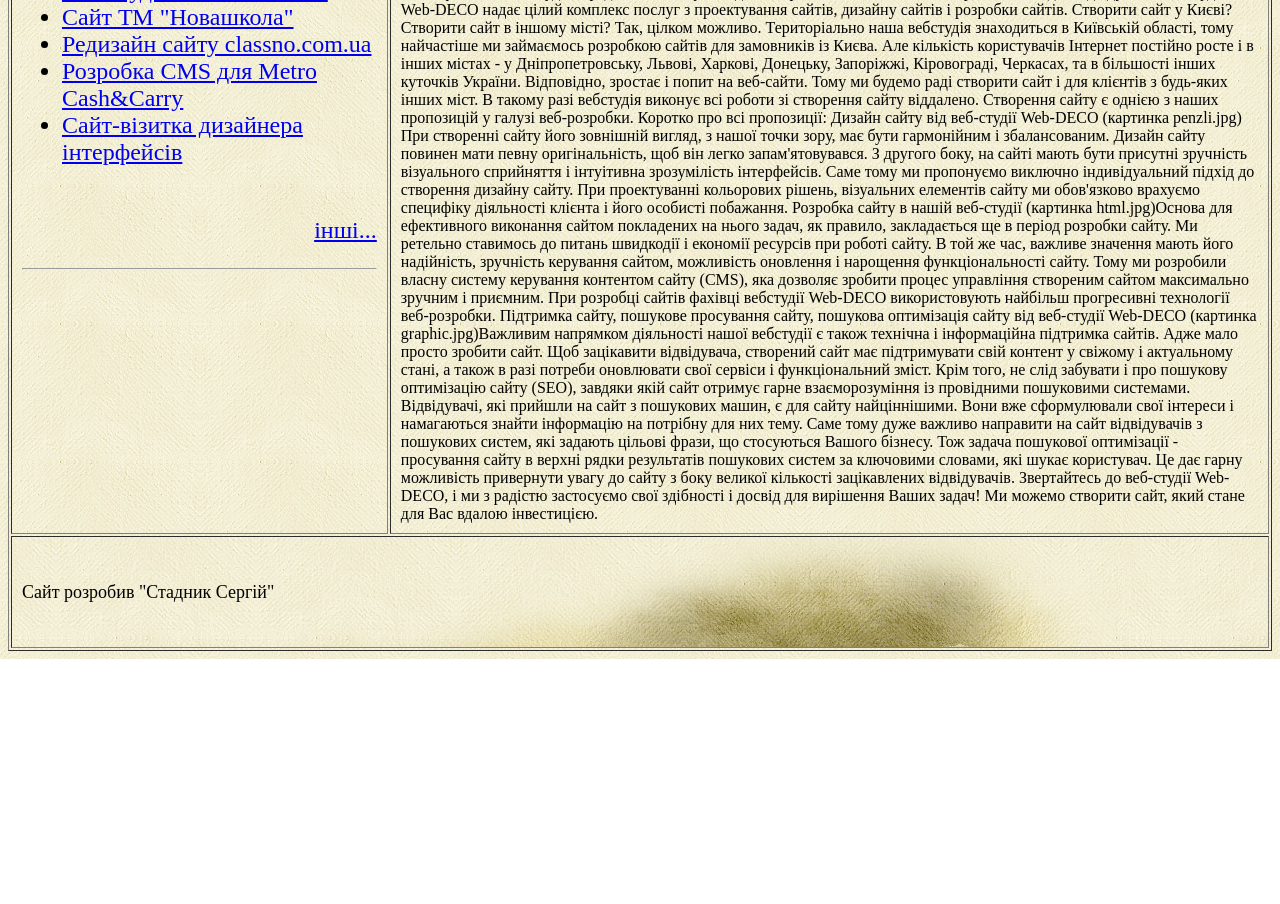
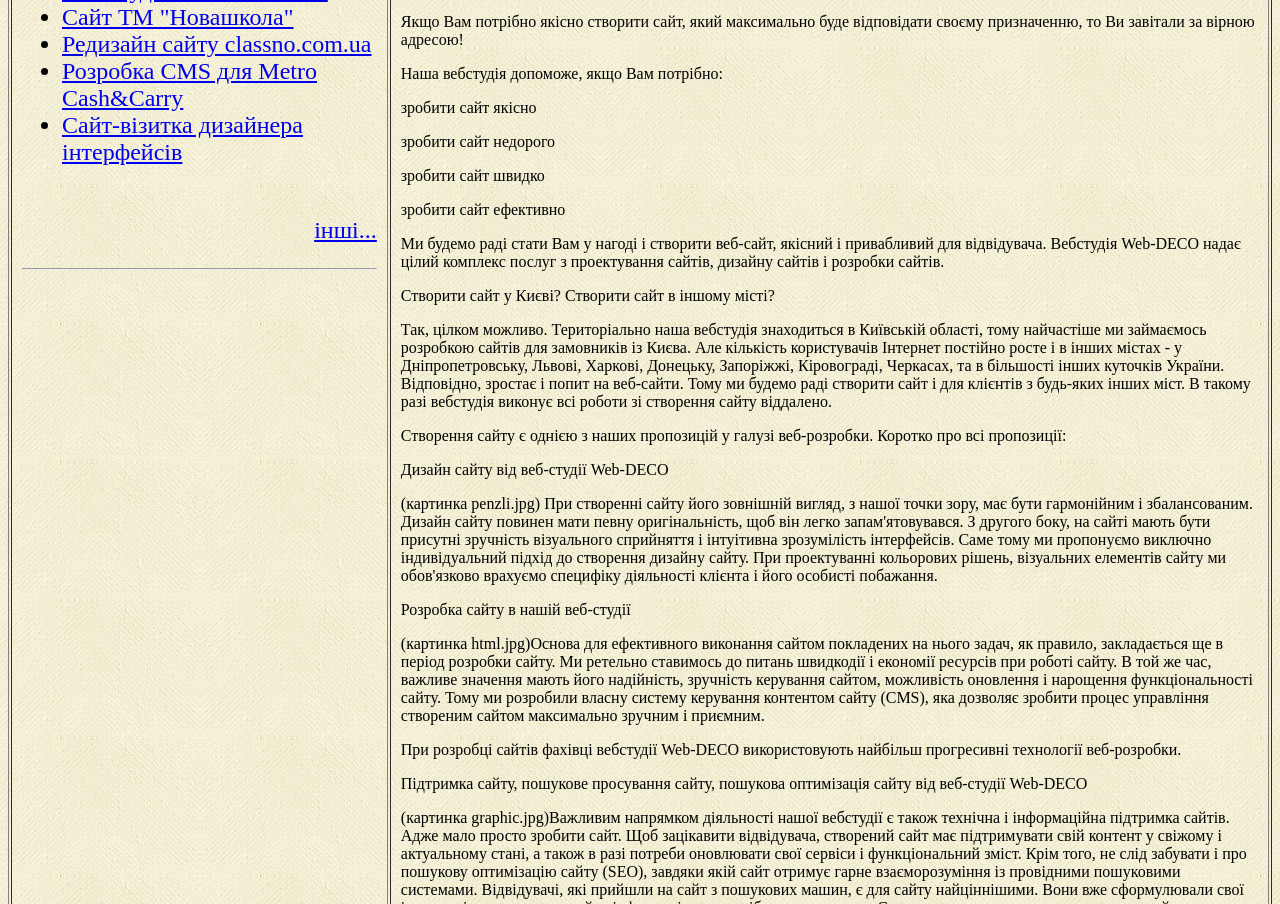
Before and after one commit to serhiyji/serhiyji.github.io, a plain HTML site: page index.html in a window 1280 px wide. Shown: the part 366-1270 px from the top of the page. Before the commit the page ends 1025 px from the top, so only its background shows below. Drawn offline with Linux system fonts and the light colour scheme.

Commit message:
13 - Виставити абзаци

```diff
--- a/index.html
+++ b/index.html
@@ -46,41 +46,26 @@
                     <hr>
                 </td>
                 <td width="70%">
-Зробити сайт з нами легко
-Створення власного сайту - це не тільки прерогатива великого бізнесу. Інтернет відкриває широкі можливості в першу чергу для малого бізнесу, для приватної підприємницької ініціативи. Адже, при започаткуванні власної справи розробка сайту потребує зовсім невеликих інвестицій, у порівнянні з іншими видами витрат. Створити сайт, в більшості випадків - це значно дешевше, наприклад, ніж оренда офісу, чи витрати на зарплату працівників.
-
-Якщо Вам потрібно якісно створити сайт, який максимально буде відповідати своєму призначенню, то Ви завітали за вірною адресою!
-
-Наша вебстудія допоможе, якщо Вам потрібно:
-
- зробити сайт якісно
- зробити сайт недорого
- зробити сайт швидко
- зробити сайт ефективно
-
-Ми будемо раді стати Вам у нагоді і створити веб-сайт, якісний і привабливий для відвідувача. Вебстудія Web-DECO надає цілий комплекс послуг з проектування сайтів, дизайну сайтів і розробки сайтів.
-
-Створити сайт у Києві? Створити сайт в іншому місті?
-
-Так, цілком можливо. Територіально наша вебстудія знаходиться в Київській області, тому найчастіше ми займаємось розробкою сайтів для замовників із Києва. Але кількість користувачів Інтернет постійно росте і в інших містах - у Дніпропетровську, Львові, Харкові, Донецьку, Запоріжжі, Кіровограді, Черкасах, та в більшості інших куточків України. Відповідно, зростає і попит на веб-сайти. Тому ми будемо раді створити сайт і для клієнтів з будь-яких інших міст. В такому разі вебстудія виконує всі роботи зі створення сайту віддалено.
-
-Створення сайту є однією з наших пропозицій у галузі веб-розробки. Коротко про всі пропозиції:
-
-Дизайн сайту від веб-студії Web-DECO
-
-(картинка penzli.jpg) При створенні сайту його зовнішній вигляд, з нашої точки зору, має бути гармонійним і збалансованим. Дизайн сайту повинен мати певну оригінальність, щоб він легко запам'ятовувався. З другого боку, на сайті мають бути присутні зручність візуального сприйняття і інтуітивна зрозумілість інтерфейсів. Саме тому ми пропонуємо виключно індивідуальний підхід до створення дизайну сайту. При проектуванні кольорових рішень, візуальних елементів сайту ми обов'язково врахуємо специфіку діяльності клієнта і його особисті побажання.
-
-Розробка сайту в нашій веб-студії
-
-(картинка html.jpg)Основа для ефективного виконання сайтом покладених на нього задач, як правило, закладається ще в період розробки сайту. Ми ретельно ставимось до питань швидкодії і економії ресурсів при роботі сайту. В той же час, важливе значення мають його надійність, зручність керування сайтом, можливість оновлення і нарощення функціональності сайту. Тому ми розробили власну систему керування контентом сайту (CMS), яка дозволяє зробити процес управління створеним сайтом максимально зручним і приємним.
-
-При розробці cайтів фахівці вебстудії Web-DECO використовують найбільш прогресивні технології веб-розробки.
-
-Підтримка сайту, пошукове просування сайту, пошукова оптимізація сайту від веб-студії Web-DECO
-
-(картинка graphic.jpg)Важливим напрямком діяльності нашої вебстудії є також технічна і інформаційна підтримка сайтів. Адже мало просто зробити сайт. Щоб зацікавити відвідувача, створений сайт має підтримувати свій контент у свіжому і актуальному стані, а також в разі потреби оновлювати свої сервіси і функціональний зміст. Крім того, не слід забувати і про пошукову оптимізацію сайту (SEO), завдяки якій сайт отримує гарне взаєморозуміння із провідними пошуковими системами. Відвідувачі, які прийшли на сайт з пошукових машин, є для сайту найціннішими. Вони вже сформулювали свої інтереси і намагаються знайти інформацію на потрібну для них тему. Саме тому дуже важливо направити на сайт відвідувачів з пошукових систем, які задають цільові фрази, що стосуються Вашого бізнесу. Тож задача пошукової оптимізації - просування сайту в верхні рядки результатів пошукових систем за ключовими словами, які шукає користувач. Це дає гарну можливість привернути увагу до сайту з боку великої кількості зацікавлених відвідувачів.
-
-Звертайтесь до веб-студії Web-DECO, і ми з радістю застосуємо свої здібності і досвід для вирішення Ваших задач! Ми можемо створити сайт, який стане для Вас вдалою інвестицією.
+<p>Зробити сайт з нами легко
+<p>Створення власного сайту - це не тільки прерогатива великого бізнесу. Інтернет відкриває широкі можливості в першу чергу для малого бізнесу, для приватної підприємницької ініціативи. Адже, при започаткуванні власної справи розробка сайту потребує зовсім невеликих інвестицій, у порівнянні з іншими видами витрат. Створити сайт, в більшості випадків - це значно дешевше, наприклад, ніж оренда офісу, чи витрати на зарплату працівників.</p>
+<p>Якщо Вам потрібно якісно створити сайт, який максимально буде відповідати своєму призначенню, то Ви завітали за вірною адресою!</p>
+<p>Наша вебстудія допоможе, якщо Вам потрібно:</p>
+<p> зробити сайт якісно</p>
+<p> зробити сайт недорого</p>
+<p> зробити сайт швидко</p>
+<p> зробити сайт ефективно</p>
+<p>Ми будемо раді стати Вам у нагоді і створити веб-сайт, якісний і привабливий для відвідувача. Вебстудія Web-DECO надає цілий комплекс послуг з проектування сайтів, дизайну сайтів і розробки сайтів.</p>
+<p>Створити сайт у Києві? Створити сайт в іншому місті?</p>
+<p>Так, цілком можливо. Територіально наша вебстудія знаходиться в Київській області, тому найчастіше ми займаємось розробкою сайтів для замовників із Києва. Але кількість користувачів Інтернет постійно росте і в інших містах - у Дніпропетровську, Львові, Харкові, Донецьку, Запоріжжі, Кіровограді, Черкасах, та в більшості інших куточків України. Відповідно, зростає і попит на веб-сайти. Тому ми будемо раді створити сайт і для клієнтів з будь-яких інших міст. В такому разі вебстудія виконує всі роботи зі створення сайту віддалено.</p>
+<p>Створення сайту є однією з наших пропозицій у галузі веб-розробки. Коротко про всі пропозиції:</p>
+<p>Дизайн сайту від веб-студії Web-DECO</p>
+<p>(картинка penzli.jpg) При створенні сайту його зовнішній вигляд, з нашої точки зору, має бути гармонійним і збалансованим. Дизайн сайту повинен мати певну оригінальність, щоб він легко запам'ятовувався. З другого боку, на сайті мають бути присутні зручність візуального сприйняття і інтуітивна зрозумілість інтерфейсів. Саме тому ми пропонуємо виключно індивідуальний підхід до створення дизайну сайту. При проектуванні кольорових рішень, візуальних елементів сайту ми обов'язково врахуємо специфіку діяльності клієнта і його особисті побажання.</p>
+<p>Розробка сайту в нашій веб-студії</p>
+<p>(картинка html.jpg)Основа для ефективного виконання сайтом покладених на нього задач, як правило, закладається ще в період розробки сайту. Ми ретельно ставимось до питань швидкодії і економії ресурсів при роботі сайту. В той же час, важливе значення мають його надійність, зручність керування сайтом, можливість оновлення і нарощення функціональності сайту. Тому ми розробили власну систему керування контентом сайту (CMS), яка дозволяє зробити процес управління створеним сайтом максимально зручним і приємним.</p>
+<p>При розробці cайтів фахівці вебстудії Web-DECO використовують найбільш прогресивні технології веб-розробки.</p>
+<p>Підтримка сайту, пошукове просування сайту, пошукова оптимізація сайту від веб-студії Web-DECO</p>
+<p>(картинка graphic.jpg)Важливим напрямком діяльності нашої вебстудії є також технічна і інформаційна підтримка сайтів. Адже мало просто зробити сайт. Щоб зацікавити відвідувача, створений сайт має підтримувати свій контент у свіжому і актуальному стані, а також в разі потреби оновлювати свої сервіси і функціональний зміст. Крім того, не слід забувати і про пошукову оптимізацію сайту (SEO), завдяки якій сайт отримує гарне взаєморозуміння із провідними пошуковими системами. Відвідувачі, які прийшли на сайт з пошукових машин, є для сайту найціннішими. Вони вже сформулювали свої інтереси і намагаються знайти інформацію на потрібну для них тему. Саме тому дуже важливо направити на сайт відвідувачів з пошукових систем, які задають цільові фрази, що стосуються Вашого бізнесу. Тож задача пошукової оптимізації - просування сайту в верхні рядки результатів пошукових систем за ключовими словами, які шукає користувач. Це дає гарну можливість привернути увагу до сайту з боку великої кількості зацікавлених відвідувачів.</p>
+<p>Звертайтесь до веб-студії Web-DECO, і ми з радістю застосуємо свої здібності і досвід для вирішення Ваших задач! Ми можемо створити сайт, який стане для Вас вдалою інвестицією.</p>
                 </td>
             </tr>
             <tr>
```
